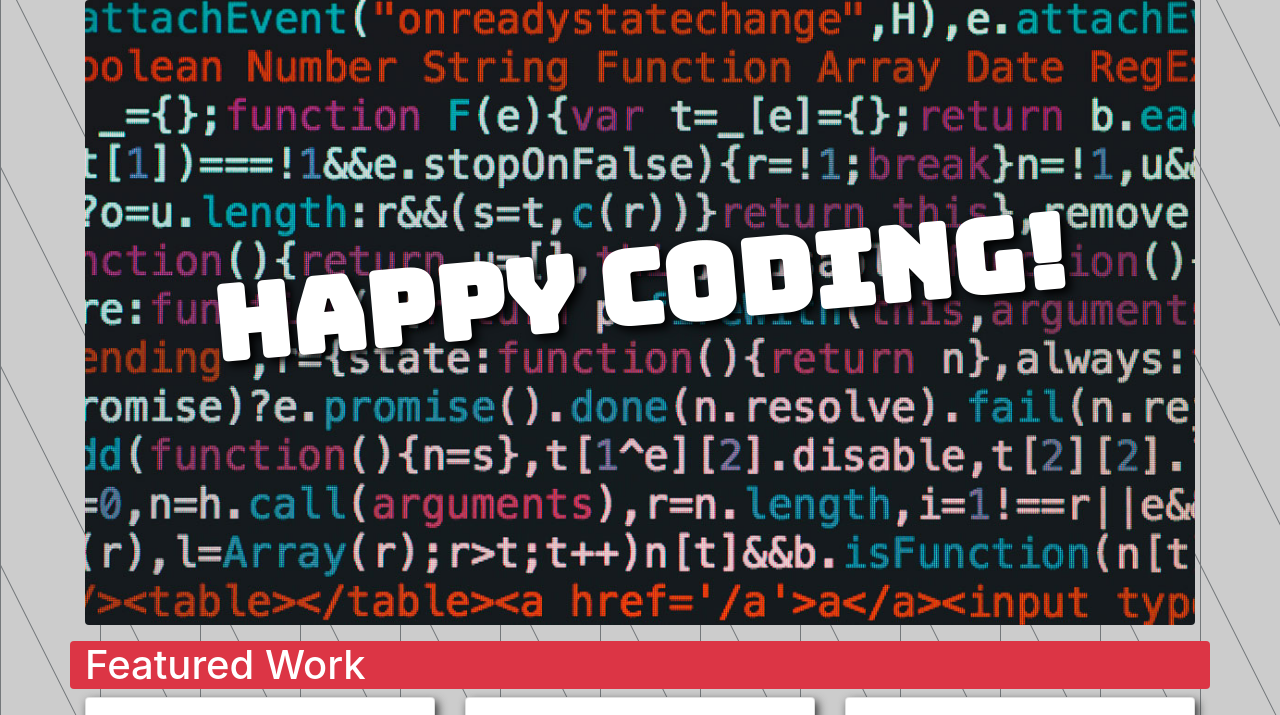
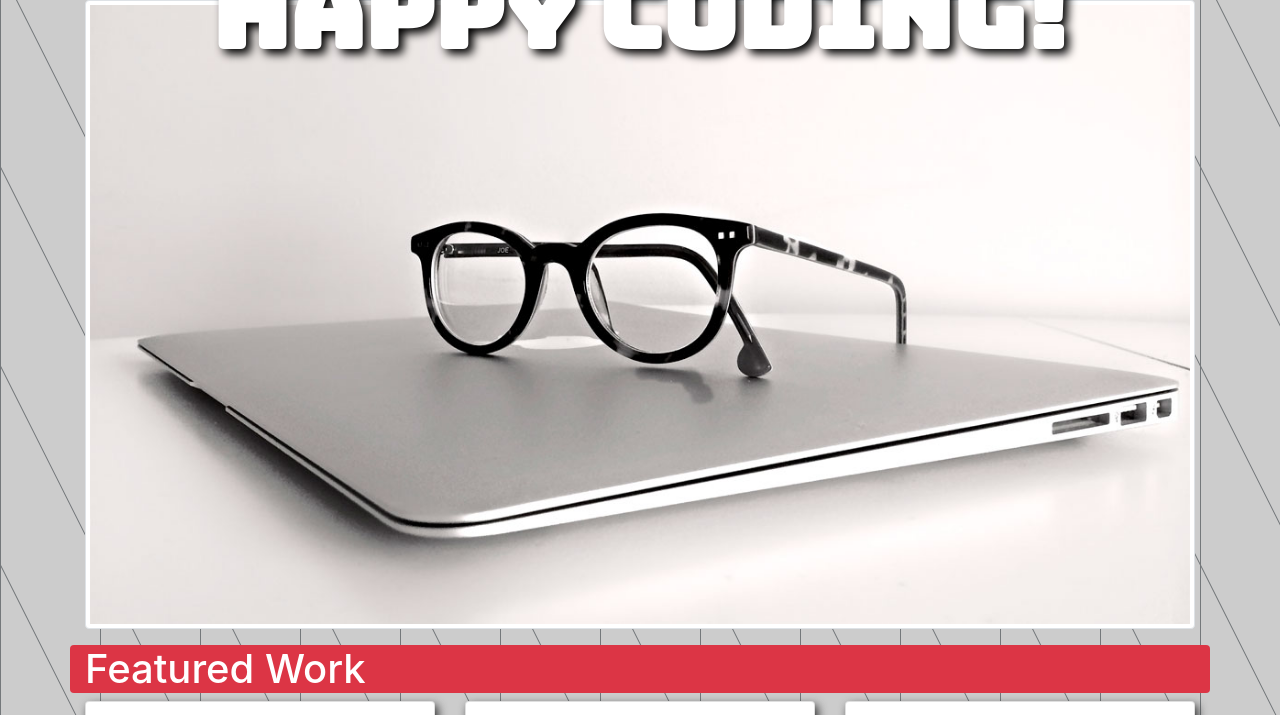
Before and after one commit to jtrfs/build-a-portfolio-site, a plain HTML site: page index.html in a window 1280 px wide. Shown: the part 233-948 px from the top of the page. Drawn offline with nearby package versions, Linux system fonts and the light colour scheme; a web font is replaced by a local one.

Commit message:
changed image, some styling and html

```diff
--- a/css/style.css
+++ b/css/style.css
@@ -31,7 +31,6 @@ nav {
 	position: absolute;
 	content: "Happy Coding!";
 	font-family: 'Bungee';
-	transform: rotate(-5deg);
 	font-size: 8vw;
 	color: white;
 	font-weight: 900;
@@ -40,7 +39,6 @@ nav {
 	text-align: center;
 	text-shadow: 5px 5px 10px #000; }
 
-#showcase-photo:hover::after { color: #dc3545; }
 
 /* SECTION WITH INDIVIDUAL PROJECTS */
 
--- a/index.html
+++ b/index.html
@@ -32,13 +32,13 @@
       <!-- the main section with a big unrelated photo and my featured work -->
       <main>
         <!-- the introductory photo -->
-        <section id="showcase-photo" class="row align-items-center">
+        <section id="showcase-photo" class="row">
 
           <h1 id="introductory-section" class="col-12 badge-danger rounded mb-0">Alea iacta est ...</h1>
           <picture class="col my-3">
-            <source media="(min-width: 992px)" srcset="img/code1200.jpg">
-            <source media="(min-width: 576px)" srcset="img/code992.jpg">
-            <img src="img/code576.jpg" alt="" class="img-fluid rounded">
+            <source media="(min-width: 992px)" srcset="img/mac1200.jpg">
+            <source media="(min-width: 576px)" srcset="img/mac992.jpg">
+            <img src="img/mac576.jpg" alt="" class="img-fluid img-thumbnail">
           </picture>
         </section>
 
```
Also changed, not shown: img/code1200.jpg (deleted), img/code576.jpg (deleted), img/code992.jpg (deleted), img/mac1200.jpg (added), img/mac576.jpg (added), img/mac992.jpg (added).
